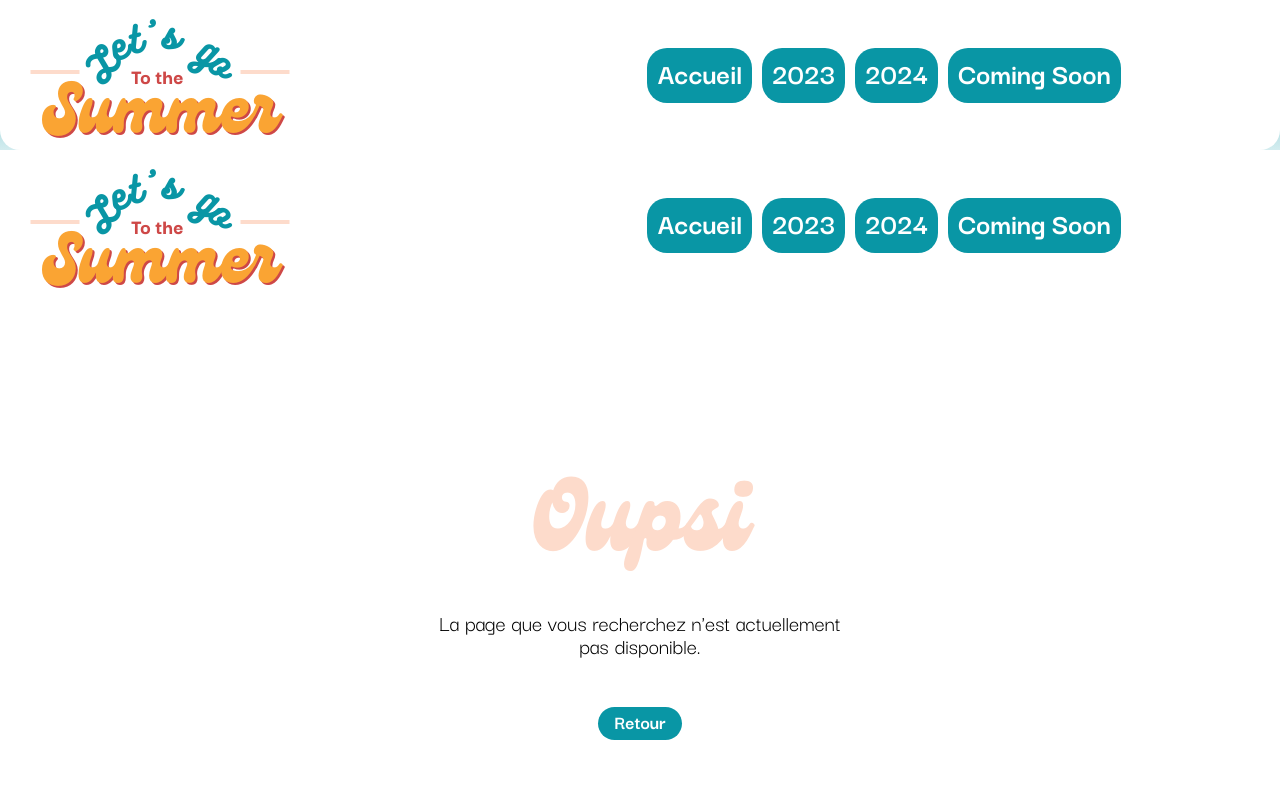
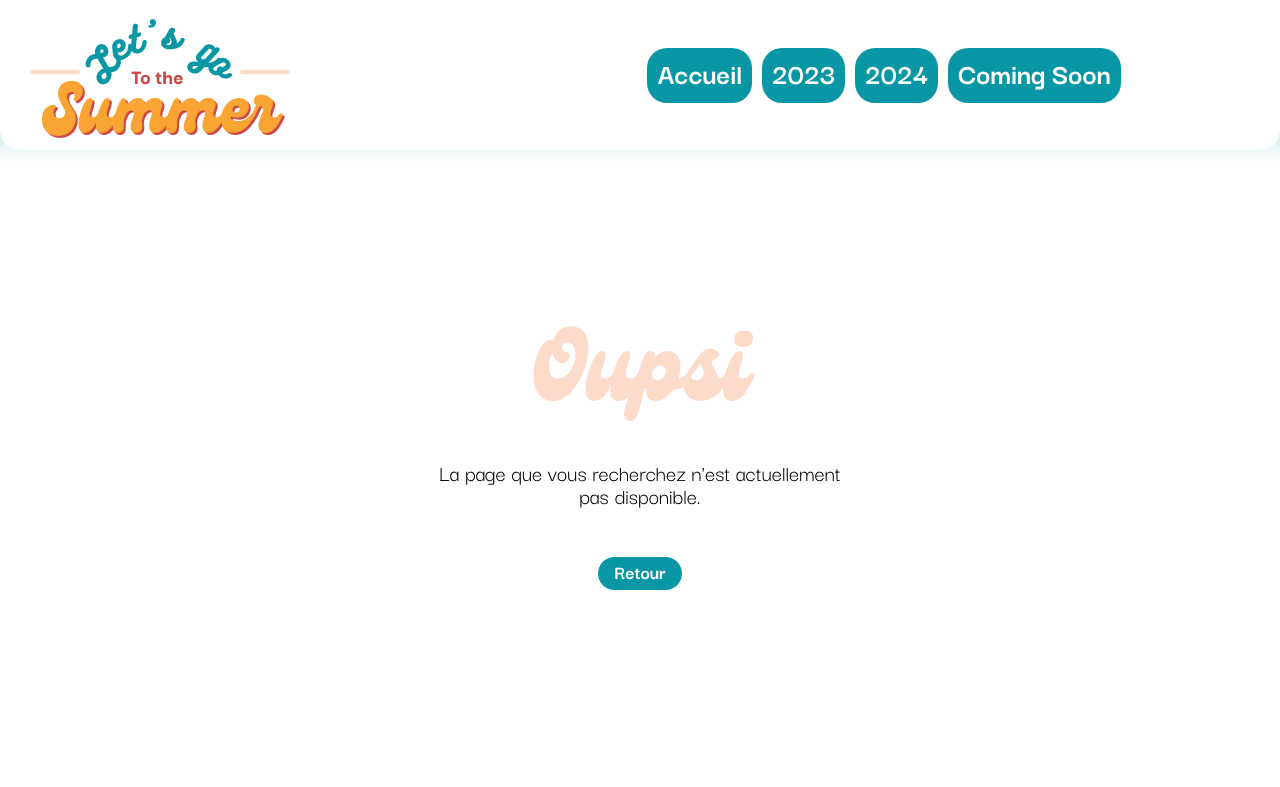
Before and after one commit to PixelsAndCookies/lets-go-to-the-summer, a React (Vite) app: page /error404 in a window 1280 px wide. Shown: the top 787 px of the page. Built offline with nearby package versions, Linux system fonts and the light colour scheme.

Commit message:
Remove Header components

```diff
--- a/src/pages/Error404/Error404.jsx
+++ b/src/pages/Error404/Error404.jsx
@@ -1,17 +1,13 @@
-import { Link } from 'react-router-dom';
-import { Header } from '../../components/Header/Header';
+// Import React
+import { Link } from 'react-router-dom'
 
 export const Error404 = () => {
     return (
         <>
-            <Header />
             <main className="main-error">
                 <section className="section-error">
                     <h2>Oupsi</h2>
-                    <p>
-                        La page que vous recherchez n&apos;est actuellement pas
-                        disponible.
-                    </p>
+                    <p>La page que vous recherchez n&apos;est actuellement pas disponible.</p>
                     <button className="btn btn-return">
                         <Link to={'/'}>
                             <p>Retour</p>
@@ -20,5 +16,5 @@ export const Error404 = () => {
                 </section>
             </main>
         </>
-    );
-};
+    )
+}
```
